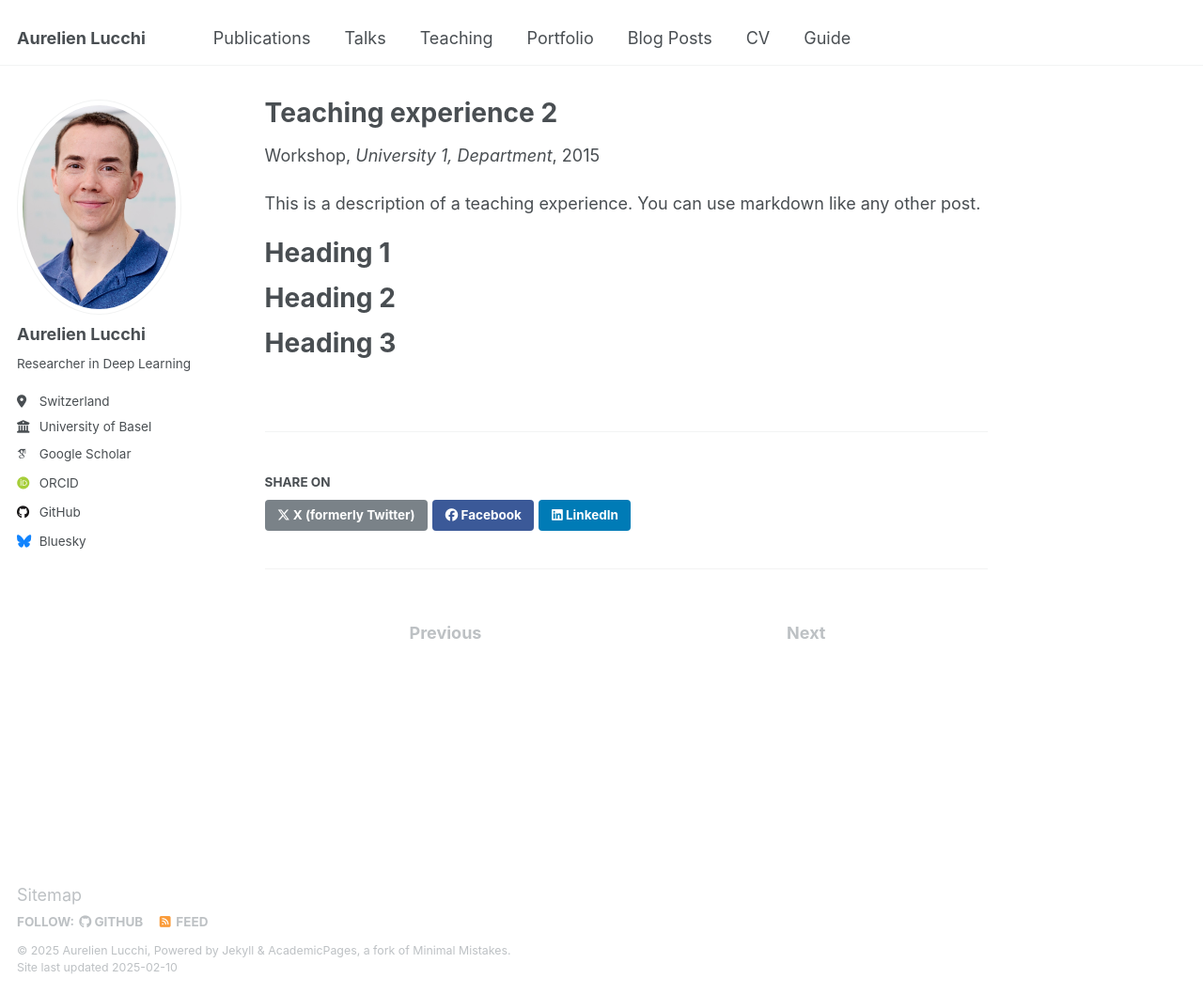
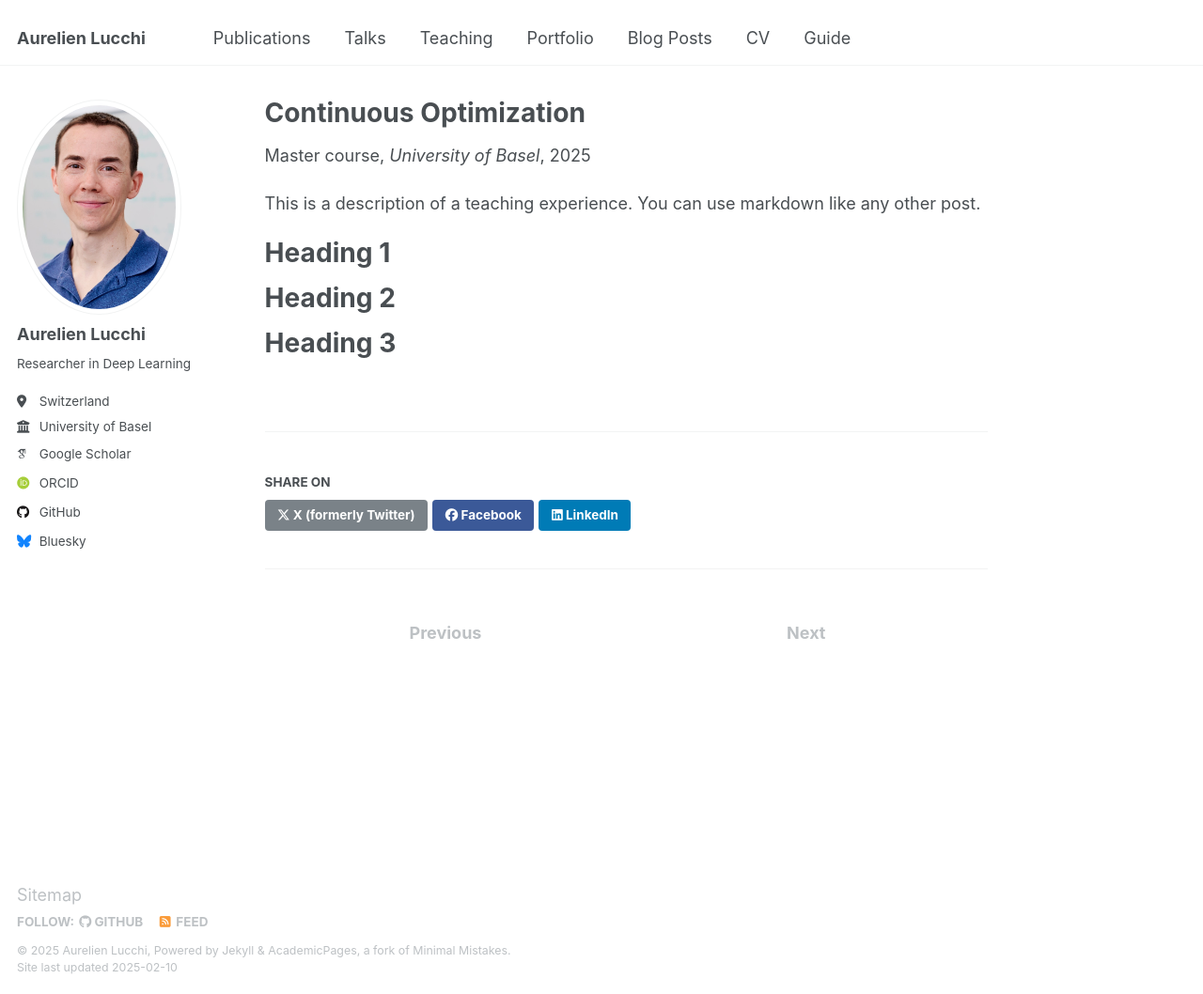
Before and after one commit to alucchi/alucchi.github.io, a Jekyll site: the page built from _teaching/2015-spring-teaching-2.md, in a window 1280 px wide and 1058 px high. Shown: the whole window at 94% size. Built offline with Jekyll 4.4.1, drawn with Linux system fonts in a browser that asks for light colours; some web fonts are replaced.

Commit message:
Update 2015-spring-teaching-2.md

```diff
--- a/_teaching/2015-spring-teaching-2.md
+++ b/_teaching/2015-spring-teaching-2.md
@@ -1,11 +1,11 @@
 ---
-title: "Teaching experience 2"
+title: "Continuous Optimization"
 collection: teaching
-type: "Workshop"
-permalink: /teaching/2015-spring-teaching-1
-venue: "University 1, Department"
-date: 2015-01-01
-location: "City, Country"
+type: "Master course"
+permalink: (https://github.com/alucchi/Continuous_Optimization)
+venue: "University of Basel"
+date: 2025-01-01
+location: "Basel, Switzerland"
 ---
 
 This is a description of a teaching experience. You can use markdown like any other post.
```
